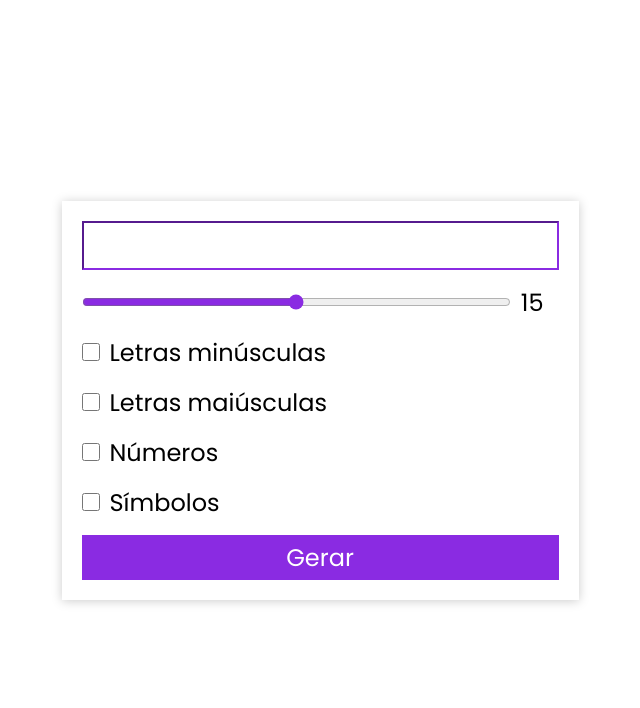
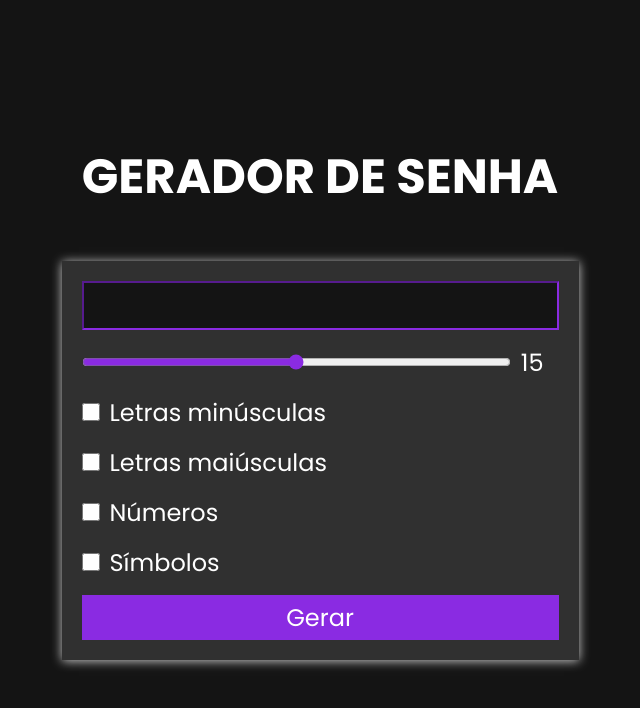
Before and after one commit to Lucashylario/gerador-de-senha-js, a plain HTML site: page index.html in a window 1280 px wide. Shown: the whole page, without its empty margins (320-960 px from the left). Drawn offline with Linux system fonts and the light colour scheme.

Commit message:
alteração de layout

```diff
--- a/index.html
+++ b/index.html
@@ -13,6 +13,9 @@
     <link rel="stylesheet" href="style.css">
 </head>
 <body>
+    <header>
+        <h1>Gerador de Senha</h1>
+    </header>
 
     <main>
         <input id="inputPasswordId" type="text" />
--- a/style.css
+++ b/style.css
@@ -1,6 +1,8 @@
 * {
     font-family: 'Poppins', sans-serif;
     font-size: x-large;
+    background-color: #141414;
+    color: #fff;
     box-sizing: border-box;
     margin: 0;
     padding: 0;
@@ -9,11 +11,19 @@
 body {
     height: 100vh;
     display: flex;
+    flex-direction: column;
     align-items: center;
     justify-content: center;
 }
 
+h1 {
+    font-size: 2rem;
+    text-transform: uppercase;
+    margin-bottom: 2rem;
+}
+
 main {
+    background-color: #303030;
     padding: 20px;
     box-shadow: 0 1px 10px #ccc;
     display: flex;
@@ -22,6 +32,7 @@ main {
 }
 
 main > div {
+    background-color: #303030;
     display: flex;
     align-items: center;
     gap: 10px;
@@ -30,8 +41,12 @@ main > div {
 input {
     padding: 5px;
     outline: none;
-    accent-color: blueviolet;
-    border-color: blueviolet;
+    accent-color: #8a2be2;
+    border-color: #8a2be2;
+}
+
+label {
+    background-color: #303030;
 }
 
 input[type=checkbox] {
@@ -44,9 +59,9 @@ input[type=range] {
 }
 
 button {
-    background-color: blueviolet;
+    background-color: #8a2be2;
     cursor: pointer;
-    color: white;
+    color: #ffffff;
     border: none;
     padding: 5px;
 }
```
